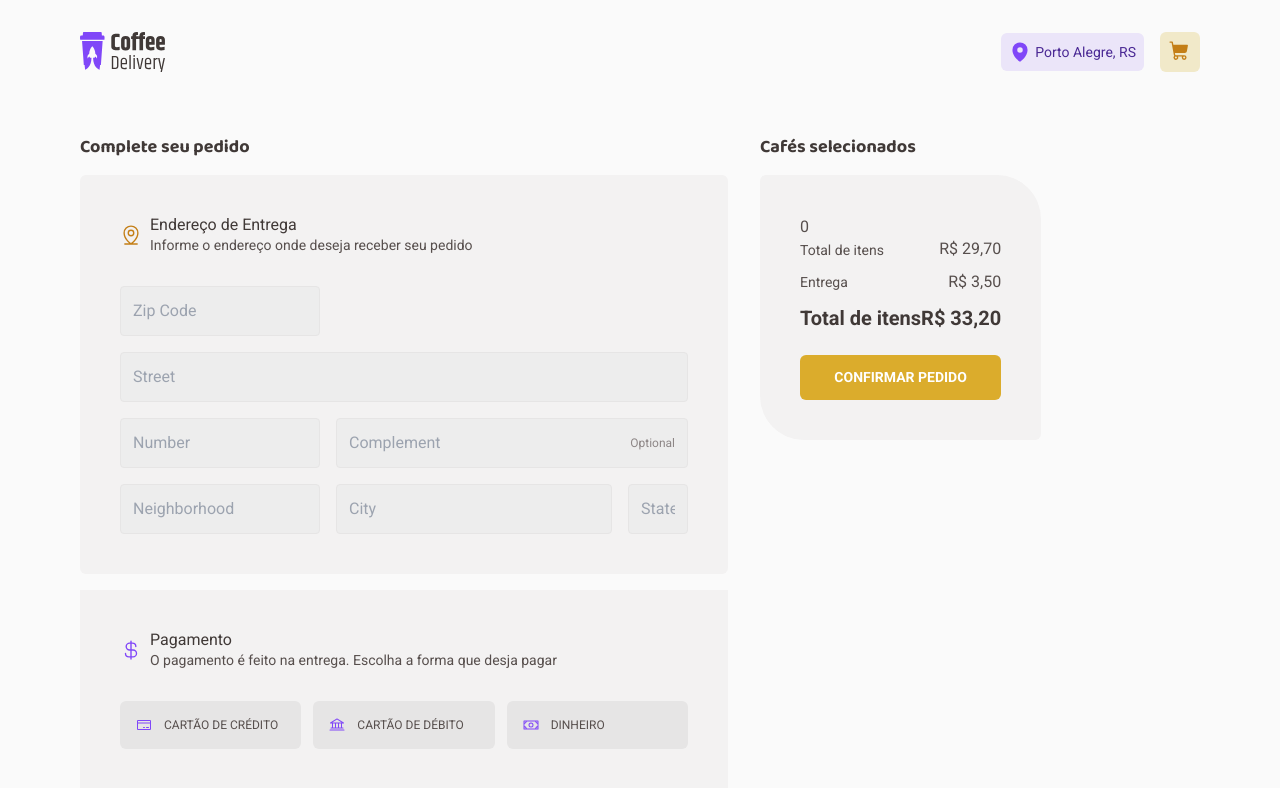
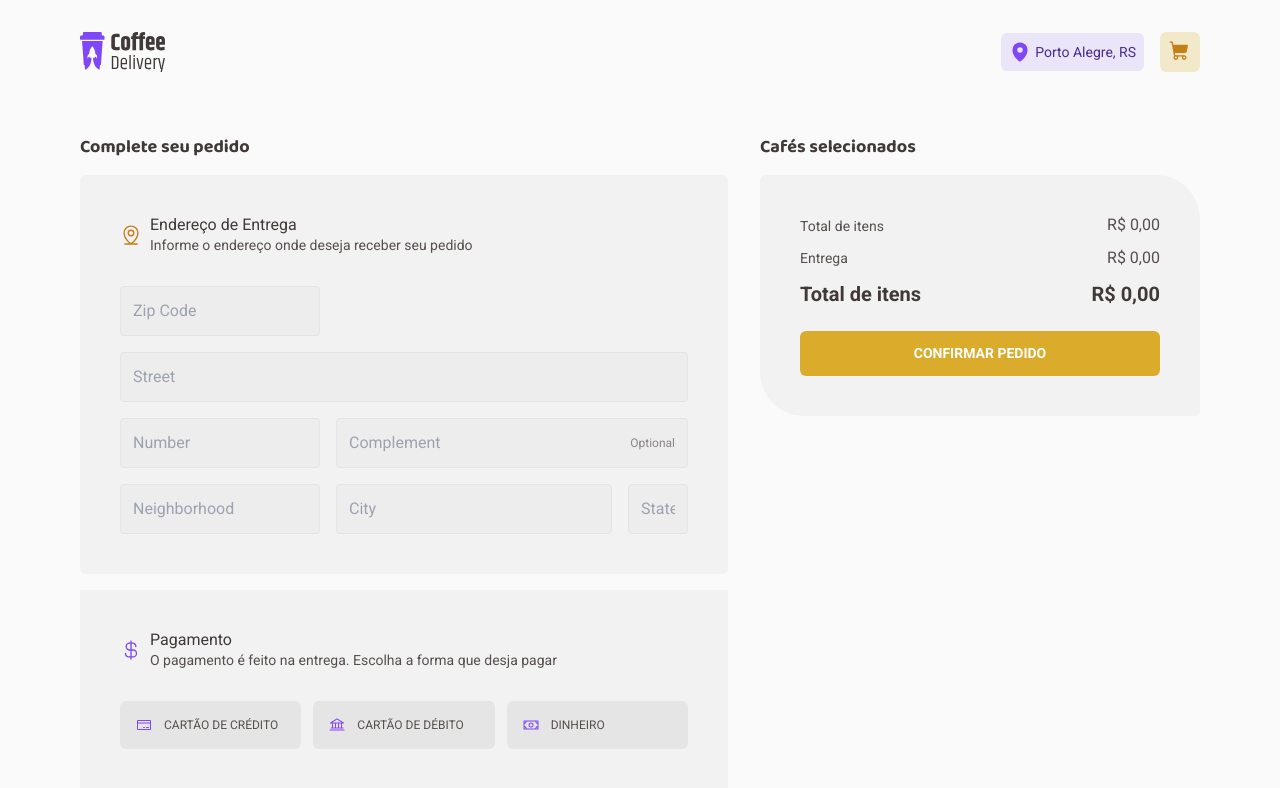
Before and after one commit to valdenicio22/coffee-delivery, a React (Vite) app: page /checkout in a window 1280 px wide. Shown: the top 788 px of the page. Built offline with nearby package versions, Linux system fonts and the light colour scheme.

Commit message:
feat: add function to calc the cart total plus delivery fee

```diff
--- /dev/null
+++ b/src/constants/index.tsx
@@ -0,0 +1,2 @@
+export const DELIVERY_FEE = 3.5
+export const CART_STORAGE_KEY = '@coffe-delivery:cartStorage'
--- a/src/pages/CheckoutPage/components/SelectedProductsSection/index.tsx
+++ b/src/pages/CheckoutPage/components/SelectedProductsSection/index.tsx
@@ -1,7 +1,10 @@
+import { useMemo } from 'react'
 import { useNavigate } from 'react-router-dom'
 import { ProductCartCard } from '../../../../components/ProductCartCard'
 import { RegularText, TitleText } from '../../../../components/Typography'
+import { DELIVERY_FEE } from '../../../../constants'
 import { useCart } from '../../../../hooks/useCart'
+import { format } from '../../../../utils/format'
 
 export function SelectedProductsSection() {
   const { cartItems } = useCart()
@@ -10,32 +13,40 @@ export function SelectedProductsSection() {
   function handleConfirmeOrder() {
     navigate('/confirmeOrder')
   }
+  const totalProductsValue = useMemo(
+    () => cartItems.reduce((total, item) => total + item.quantity, 0),
+    [cartItems],
+  )
 
   return (
-    <div>
+    <div className="w-full">
       <TitleText size="xs" color="subtitle" className="mb-4">
         Cafés selecionados
       </TitleText>
       <div className="flex flex-col p-10 bg-base-card rounded-tl-md rounded-tr-[44px] rounded-br-md rounded-bl-[44px]">
-        {cartItems.length &&
+        {!!cartItems.length &&
           cartItems.map((item) => (
             <ProductCartCard key={item.id} product={item} />
           ))}
         <div className="flex flex-col gap-3">
           <div className="flex items-center justify-between">
             <RegularText size="sm">Total de itens</RegularText>
-            <RegularText>R$ 29,70</RegularText>
+            <RegularText>R$ {format(totalProductsValue)}</RegularText>
           </div>
           <div className="flex items-center justify-between">
             <RegularText size="sm">Entrega</RegularText>
-            <RegularText>R$ 3,50</RegularText>
+            <RegularText>
+              {cartItems.length ? `R$ ${format(DELIVERY_FEE)}` : 'R$ 0,00'}
+            </RegularText>
           </div>
           <div className="flex items-center justify-between">
             <RegularText size="lg" color="subtitle" weight="bold">
               Total de itens
             </RegularText>
             <RegularText size="lg" color="subtitle" weight="bold">
-              R$ 33,20
+              {cartItems.length
+                ? `R$ ${format(totalProductsValue + DELIVERY_FEE)}`
+                : 'R$ 0,00'}
             </RegularText>
           </div>
         </div>
--- /dev/null
+++ b/src/utils/format.ts
@@ -0,0 +1,7 @@
+export function format(value: number) {
+  const formattedValue = new Intl.NumberFormat('pt-BR', {
+    minimumFractionDigits: 2,
+  }).format(value)
+
+  return formattedValue
+}
```
